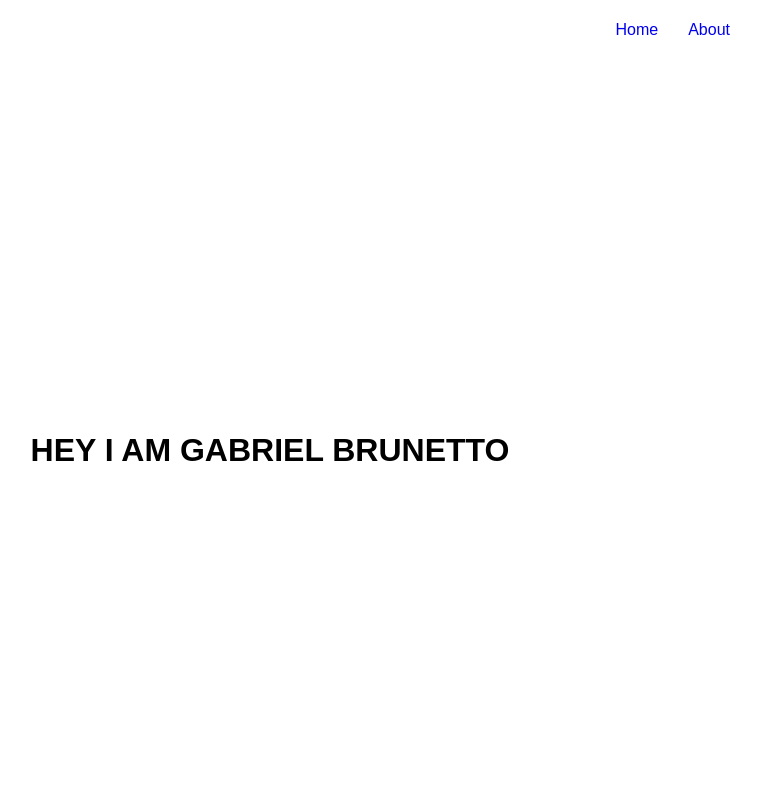
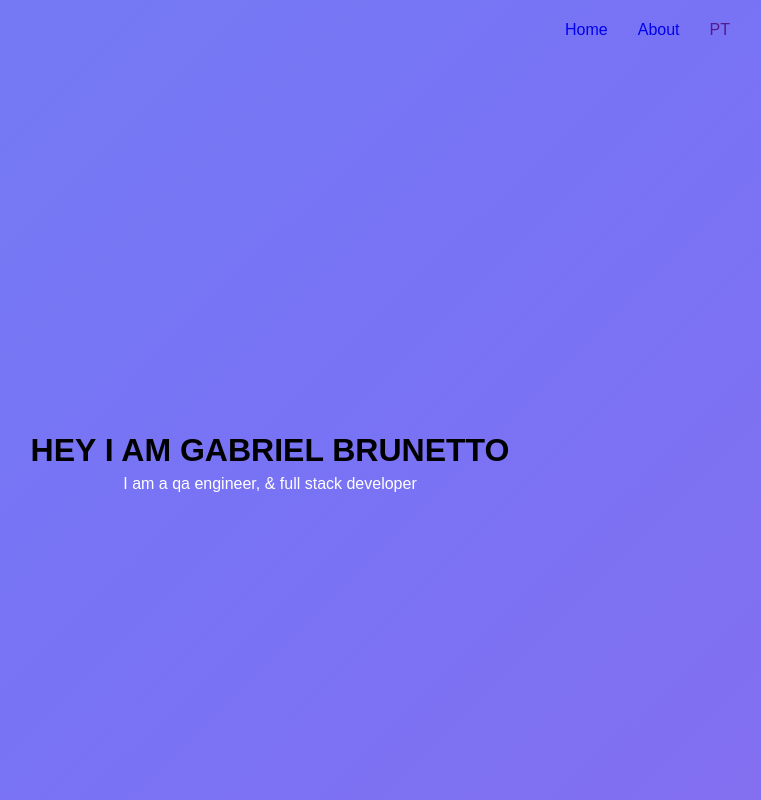
Before and after one commit to Gabriel-Brunetto/Portfolio, a plain HTML site: page Public/index.html in a window 1280 px wide. Shown: the whole page, without its empty margins (370-1131 px from the left). Drawn offline with Linux system fonts and the light colour scheme.

Commit message:
feat: add button change language

```diff
--- a/Public/index.html
+++ b/Public/index.html
@@ -7,6 +7,7 @@
   <link rel="stylesheet" href="/src/styles/base/reset.css">
   <link rel="stylesheet" href="/src/styles/main.css">
   <link rel="stylesheet" href="/src/styles/layout/header.css">
+  <link rel="stylesheet" href="/src/styles/backgroud.css">
 </head>
 <body>
   <header>
@@ -14,7 +15,9 @@
       <ul class="header-container">
         <li class="item-header"><a href="/src/pages/home.html">Home</a></li>
         <li class="item-header"><a href="/src/pages/about.html">About</a></li>
+        <li class="item-header"><a href="">PT</a></li>
       </ul>
+
     </div>
   </header>
     <main class="main">
```
